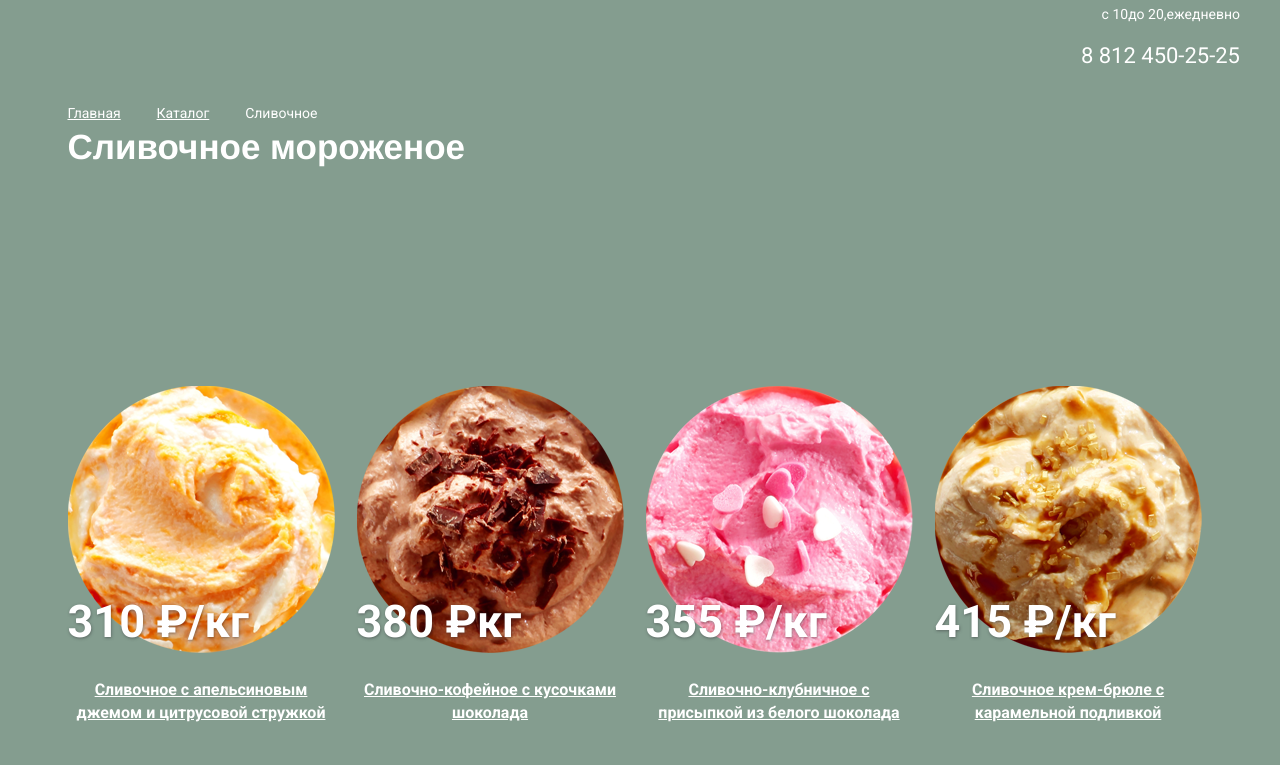
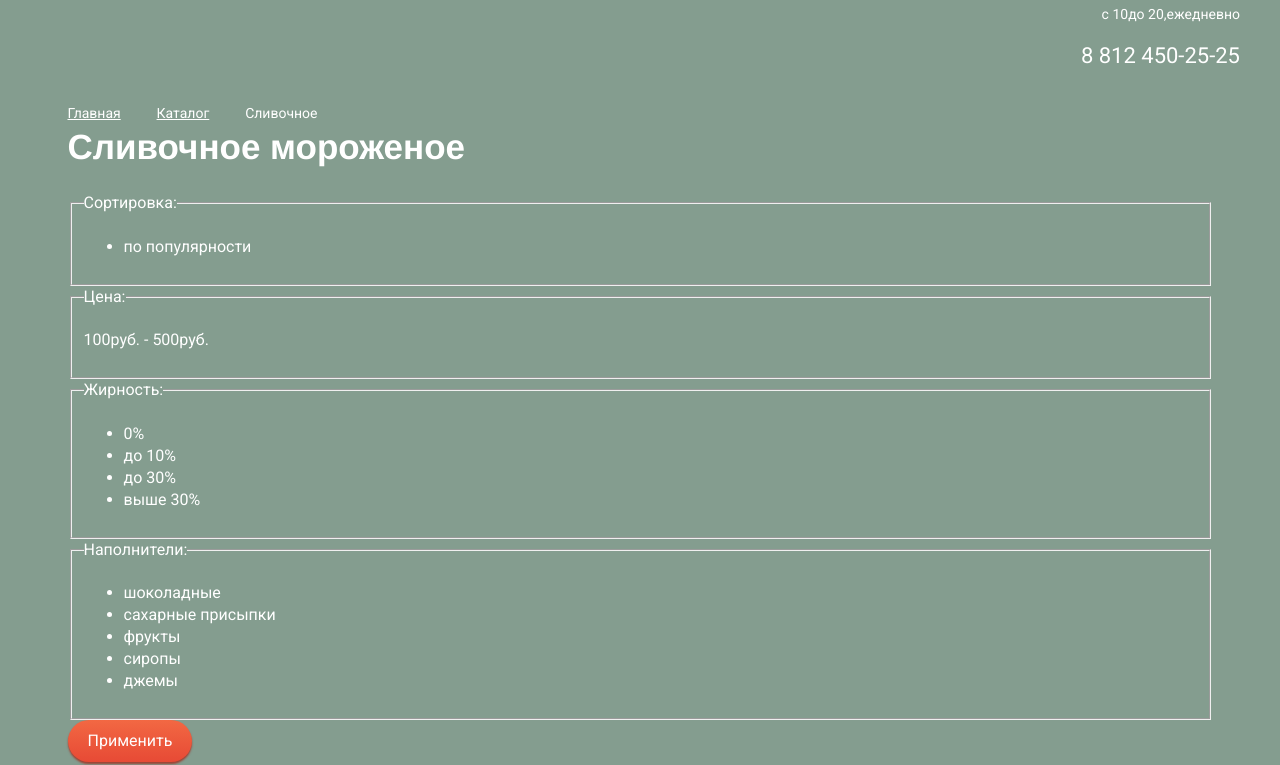
Before and after one commit to finedeer/850849-gllacy-24, a plain HTML site: page catalog.html in a window 1280 px wide. Shown: the part 67-832 px from the top of the page. Drawn offline with nearby package versions, Linux system fonts and the light colour scheme.

Commit message:
Update catalog.html

```diff
--- a/catalog.html
+++ b/catalog.html
@@ -44,7 +44,71 @@
 
           <section class="filters">
             <h2 class="visually-hidden"> Фильтр товаров </h2>
-          <!--здесь будут фильтры-->
+            <form class="filter" method="get" action="http://echo.htmlacademy.ru">
+              <div class="filter-container-top">
+              <fieldset сlass="sorting-fillers">
+                <legend>Сортировка:</legend>
+                <ul>
+                <li>по популярности</li>
+                </ul>
+              </fieldset>
+              <fieldset сlass="price-fillers">
+                <legend>Цена:</legend>
+                <p>100руб. - 500руб.</p>
+              </fieldset>
+            <fieldset сlass="fatness-fillers">
+              <legend>Жирность:</legend>
+              <ul>
+                <li>
+                  <input class="visually-hidden filter-input filter-input-radio" type="radio" name="fatness" value="zero" id="filter-fatness-zero">
+                  <label for="filter-fatness-zero">0%</label>
+                </li>
+                <li>
+                  <input class="visually-hidden filter-input filter-input-radio" type="radio" name="fatness" value="before-ten" id="filter-fatness-before-ten" checked>
+                  <label for="filter-fatness-before-ten">до 10%</label>
+                </li>
+                <li>
+                  <input class="visually-hidden filter-input filter-input-radio" type="radio" name="fatness" value="before-thirty" id="filter-fatness-before-thirty">
+                  <label for="filter-fatness-before-thirty">до 30%</label>
+                </li>
+                <li>
+                  <input class="visually-hidden filter-input filter-input-radio" type="radio" name="fatness" value="above-thirty" id="filter-fatness-above-thirty">
+                  <label for="filter-fatness-above-thirty">выше 30%</label>
+                </li>
+              </ul>
+            </fieldset>
+          </div>
+          <div class="filter-container-bottom">
+            <fieldset сlass="filter-fillers">
+              <legend>Наполнители:</legend>
+              <ul>
+                <li class="filler-option">
+                  <input class="visually-hidden filter-input filter-input-checkbox" type="checkbox" name="шоколадные" id="filter-choco" checked>
+                  <label for="filter-choco">шоколадные</label>
+                </li>
+                <li class="filler-option">
+                  <input class="visually-hidden filter-input filter-input-checkbox" type="checkbox" name="сахарные присыпки" id="filter-shugar" checked>
+                  <label for="filter-shugar">сахарные присыпки</label>
+                </li>
+                <li class="filler-option">
+                  <input class="visually-hidden filter-input filter-input-checkbox" type="checkbox" name="фрукты" id="filter-fruits">
+                  <label for="filter-fruits">фрукты</label>
+                </li>
+                <li class="filler-option">
+                  <input class="visually-hidden filter-input filter-input-checkbox" type="checkbox" name="сиропы" id="filter-syrups">
+                  <label for="filter-syrups">сиропы</label>
+                </li>
+                <li class="filler-option">
+                  <input class="visually-hidden filter-input filter-input-checkbox" type="checkbox" name="джемы" id="filter-jams">
+                  <label for="filter-jams">джемы
+                </li>
+              </ul>
+            </fieldset>
+            <button class="filter-button button" type="submit">
+              Применить
+              </button>
+            </div>
+          </form>
           </section>
 
           <section class="catalogue">
@@ -62,6 +126,7 @@
                     <p class="catalogue-item-price">
                       <a href="catalogue-item.html">
                       <b>310 ₽/кг</b>
+                    </a>
                       </p>
                 </li>
                 <li class="catalogue-item">
@@ -75,7 +140,8 @@
                       </p>
                       <p class="catalogue-item-price">
                         <a href="catalogue-item.html">
-                        <b>380 ₽кг</b>
+                        <b>380 ₽/кг</b>
+                      </a>
                         </p>
                 </li>
                 <li class="catalogue-item">
@@ -90,6 +156,7 @@
                       <p class="catalogue-item-price">
                         <a href="catalogue-item.html">
                         <b>355 ₽/кг</b>
+                      </a>
                         </p>
                   </li>
                   <li class="catalogue-item">
@@ -104,6 +171,7 @@
                         <p class="catalogue-item-price">
                           <a href="catalogue-item.html">
                           <b>415 ₽/кг</b>
+                        </a>
                           </p>
                     </li>
                     <li class="catalogue-item">
@@ -118,6 +186,7 @@
                           <p class="catalogue-item-price">
                             <a href="catalogue-item.html">
                             <b>325 ₽/кг</b>
+                          </a>
                             </p>
                       </li>
                       <li class="catalogue-item">
@@ -132,6 +201,7 @@
                             <p class="catalogue-item-price">
                               <a href="catalogue-item.html">
                               <b>410 ₽/кг</b>
+                            </a>
                               </p>
                         </li>
                         <li class="catalogue-item">
@@ -146,6 +216,7 @@
                               <p class="catalogue-item-price">
                                 <a href="catalogue-item.html">
                                 <b>375 ₽/кг</b>
+                              </a>
                                 </p>
                           </li>
                           <li class="catalogue-item">
@@ -160,6 +231,7 @@
                                 <p class="catalogue-item-price">
                                   <a href="catalogue-item.html">
                                   <b>320 ₽/кг</b>
+                                </a>
                                   </p>
                             </li>
                             <li class="catalogue-item">
@@ -174,6 +246,7 @@
                                   <p class="catalogue-item-price">
                                     <a href="catalogue-item.html">
                                     <b>440 ₽/кг</b>
+                                  </a>
                                     </p>
                               </li>
                               <li class="catalogue-item">
@@ -188,6 +261,7 @@
                                     <p class="catalogue-item-price">
                                       <a href="catalogue-item.html">
                                       <b>435 ₽/кг</b>
+                                    </a>
                                       </p>
                                 </li>
                                 <li class="catalogue-item">
@@ -202,6 +276,7 @@
                                       <p class="catalogue-item-price">
                                         <a href="catalogue-item.html">
                                         <b>355 ₽/кг</b>
+                                      </a>
                                         </p>
                                   </li>
                                   <li class="catalogue-item">
@@ -216,6 +291,7 @@
                                         <p class="catalogue-item-price">
                                           <a href="catalogue-item.html">
                                           <b>420 ₽/кг</b>
+                                        </a>
                                           </p>
                                     </li>
               </ul>
```
